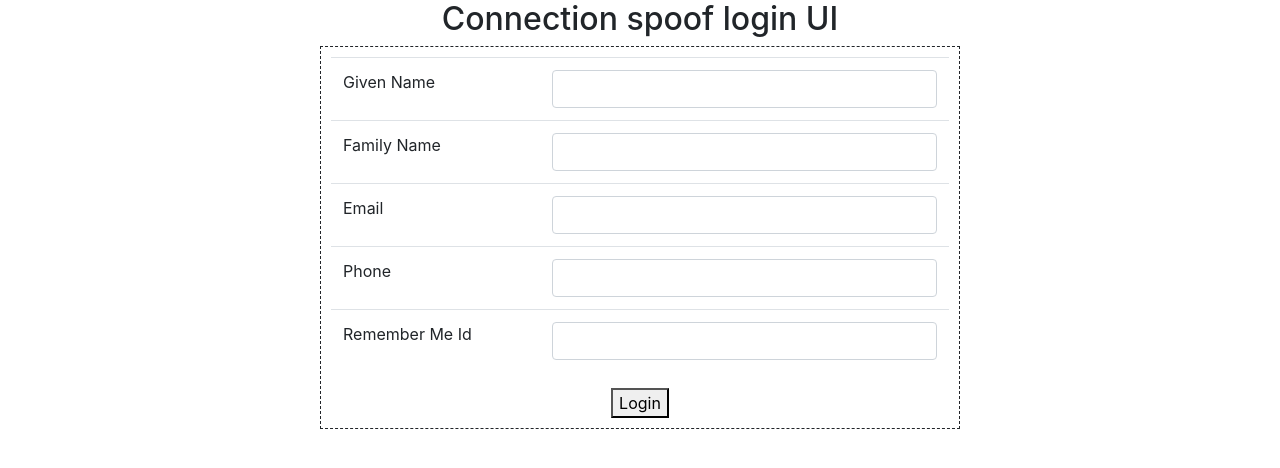
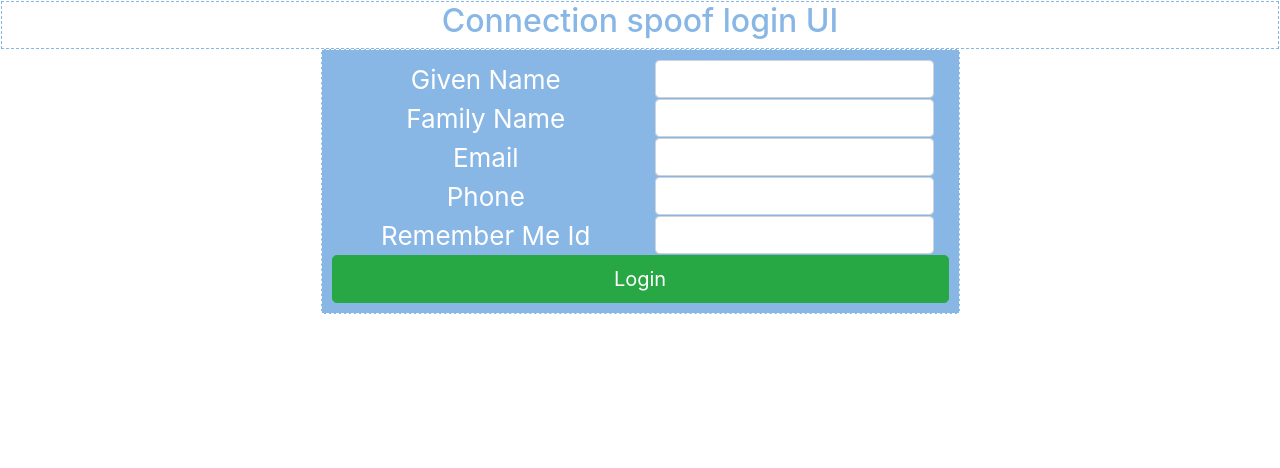
Before and after one commit to justinjoseph72/spoof-login-www, a React (Create React App) app: page / in a window 1280 px wide. Shown: the top 468 px of the page. Built offline with nearby package versions, Linux system fonts and the light colour scheme.

Commit message:
adding css

```diff
--- a/package.json
+++ b/package.json
@@ -6,6 +6,7 @@
     "bootstrap": "^4.1.3",
     "react": "^16.5.2",
     "react-dom": "^16.5.2",
+    "react-router-dom": "^4.3.1",
     "react-scripts": "2.0.4"
   },
   "scripts": {
--- a/src/css/App.css
+++ b/src/css/App.css
@@ -36,5 +36,29 @@
       width: 50%;
       border: 1px dashed;
       padding: 10px;
+      align-items: center;
+      justify-content: center;
+      color: white;
+      background-color: #89b7e5;
+}
 
+.spoof-header {
+  //background-color: #427df4;
+  display: top;
+  align-items: center;
+  justify-content: center;
+  font-size: calc(10px + 2vmin);
+  color: #89b7e5;
+  border: 1px dashed;
 }
+
+.mainDiv {
+  //background-color: #79d622;
+  display: block;
+  display: flex;
+  flex-direction: column;
+  justify-content: center;
+  font-size: calc(10px + 2vmin);
+  color: white;
+  border: 1px solid;
+}
--- a/src/ui/HeaderInfo.jsx
+++ b/src/ui/HeaderInfo.jsx
@@ -2,7 +2,7 @@ import React from 'react';
 class HeaderInfo extends React.Component {
   render(){
     return(
-      <div>
+      <div className="spoof-header">
         <h2>Connection spoof login UI</h2>
       </div>
     );
--- a/src/ui/Main.jsx
+++ b/src/ui/Main.jsx
@@ -4,9 +4,9 @@ import UserDetailsInput from './UserDetailsInput.jsx';
 class Main extends React.Component {
   render(){
     return(
-      <div>
+      <div className="mainDiv">
         <HeaderInfo/>
-        <div align="center" className="userDetailsInputDiv">
+        <div className="userDetailsInputDiv">
           <UserDetailsInput/>
         </div>
 
--- a/src/ui/UserDetailsInput.jsx
+++ b/src/ui/UserDetailsInput.jsx
@@ -53,56 +53,53 @@ class UserDetailsInputTable extends React.Component{
   render(){
     return(
       <div>
-      <div className="form-group">
-        <table className="table table-hover">
-          <tbody>
-          <tr>
-            <td >
+      <div class="container">
+
+          <div class="row align-items-start">
+            <div class="col">
               Given Name
-            </td>
-            <td >
+            </div>
+            <div class="col">
               <input id ="givenName" className="form-control" value={this.state.givenName} onChange = {this.updateGivenName}/>
-            </td>
-          </tr>
-          <tr>
-            <td >
+            </div>
+          </div>
+          <div class="row">
+            <div class="col">
               Family Name
-            </td>
-            <td >
+            </div>
+            <div class="col">
               <input id ="familyName" className="form-control" value={this.state.familyName} onChange = {this.updateFamilyName}/>
-            </td>
-          </tr>
-          <tr>
-            <td >
+            </div>
+          </div>
+          <div class="row">
+            <div class="col">
               Email
-            </td>
-            <td >
+            </div>
+            <div class="col">
               <input id ="emailId" className="form-control" value={this.state.emailId} onChange = {this.updateEmailId}/>
-            </td>
-          </tr>
-          <tr>
-            <td >
+            </div>
+          </div>
+          <div class="row">
+            <div class="col">
               Phone
-            </td>
-            <td >
+            </div>
+            <div class="col">
               <input id ="phoneNumber" className="form-control" value={this.state.phone} onChange = {this.updatePhone}/>
-            </td>
-          </tr>
-          <tr>
-            <td >
+            </div>
+          </div>
+          <div class="row">
+            <div class="col">
               Remember Me Id
-            </td>
-            <td >
+            </div>
+            <div class="col">
               <input id ="rememberMeId" className="form-control" value={this.state.rememberMeId} onChange = {this.updateRememberMeId}/>
-            </td>
-          </tr>
-          </tbody>
-        </table>
+            </div>
+          </div>
       </div>
       <div>
-        <button onClick={this.btnClicked.bind(this)}>Login</button>
+        <button class="btn btn-success btn-lg btn-block" onClick={this.btnClicked.bind(this)}>Login</button>
       </div>
-      </div>
+</div>
     );
   }
 }
```
Also changed, not shown: 1 other file (tests, documents, lock files or other folders).
